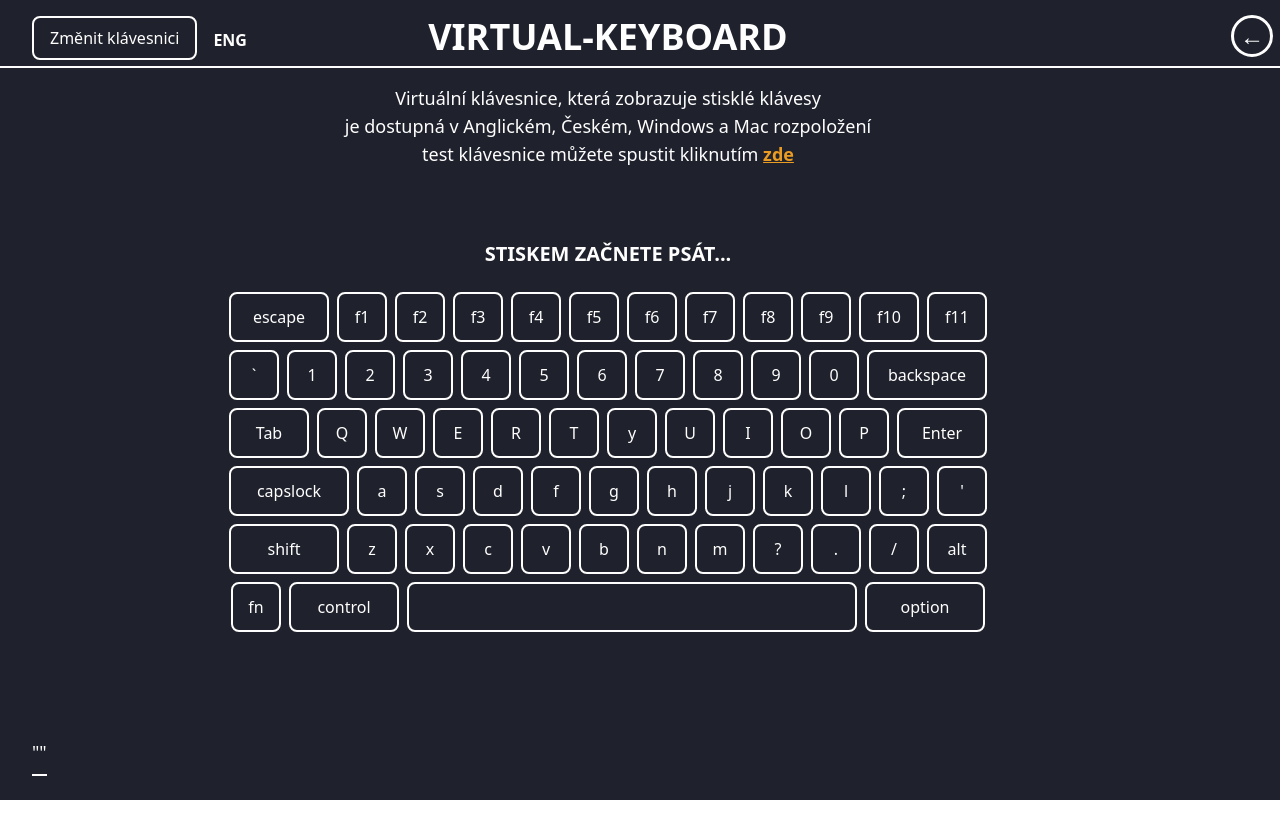
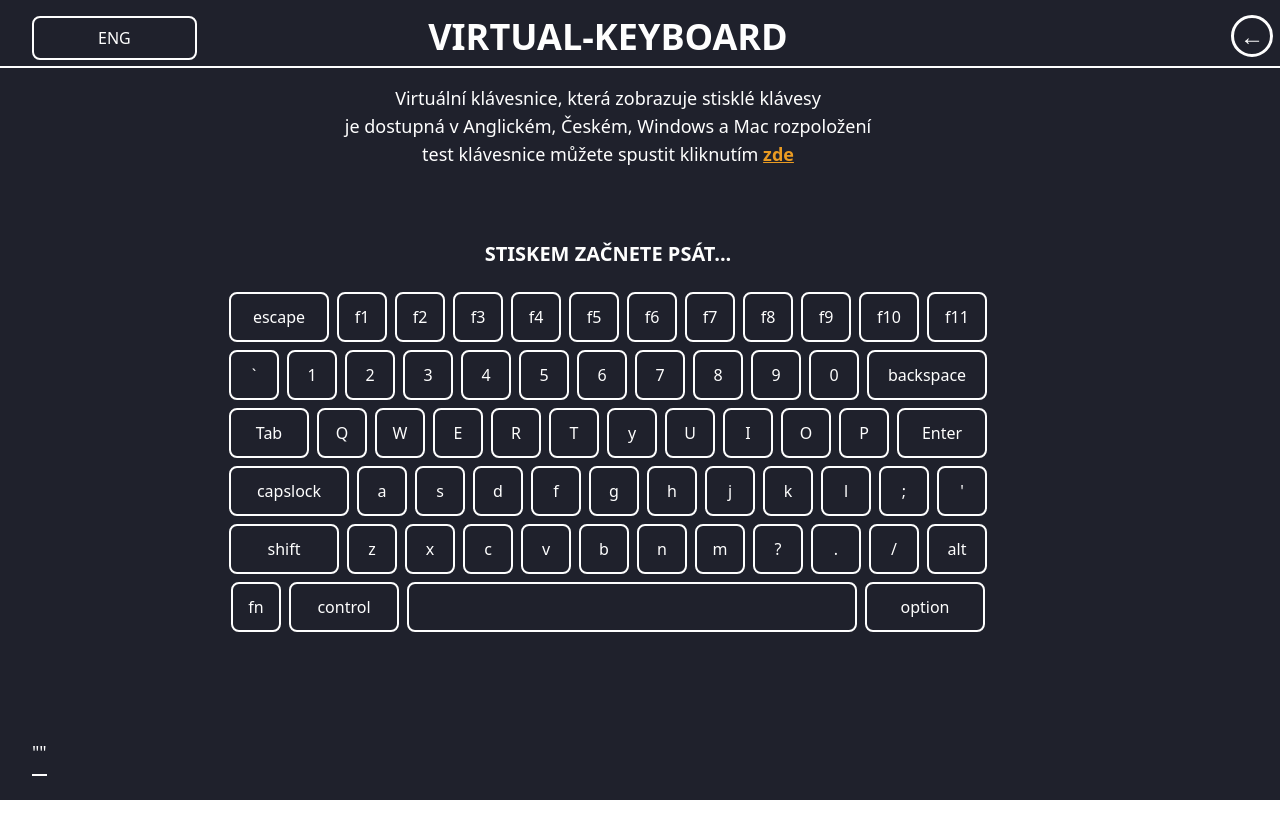
Before and after one commit to OndrejLosensky/virtual-keyboard, a React (Create React App) app: page / in a window 1280 px wide. Shown: the top 838 px of the page. Built offline with nearby package versions, Linux system fonts and the light colour scheme; the HTML template or start-up script is replaced by a standard one.

Commit message:
přesunutí aktivnh. layoutu do tlačítka místo názvu

```diff
--- a/src/components/changeKeyboard/ChangeKeyboard.js
+++ b/src/components/changeKeyboard/ChangeKeyboard.js
@@ -36,9 +36,9 @@ const ChangeKeyboard = ({ onLayoutChange }) => {
 
         <button
           onClick={toggleDropdown}
-          className="text-white py-2 px-4 rounded-md"
+          className="text-white py-2 px-16 rounded-md uppercase"
         >
-          Změnit klávesnici
+          {currentLayout}
         </button>
         {isDropdownOpen && 'duration-500' && (
           <div className="absolute right-0 mt-4 w-40 bg-white border shadow-md rounded-md">
@@ -79,11 +79,7 @@ const ChangeKeyboard = ({ onLayoutChange }) => {
           </div>
         )}
       </div>
-      <div className="">
-          <p className="text-foreColorWhite flex justify-center mt-3 items-center uppercase font-semibold">
-            {currentLayout}
-          </p>
-        </div>
+
 
     </div>
 
```
